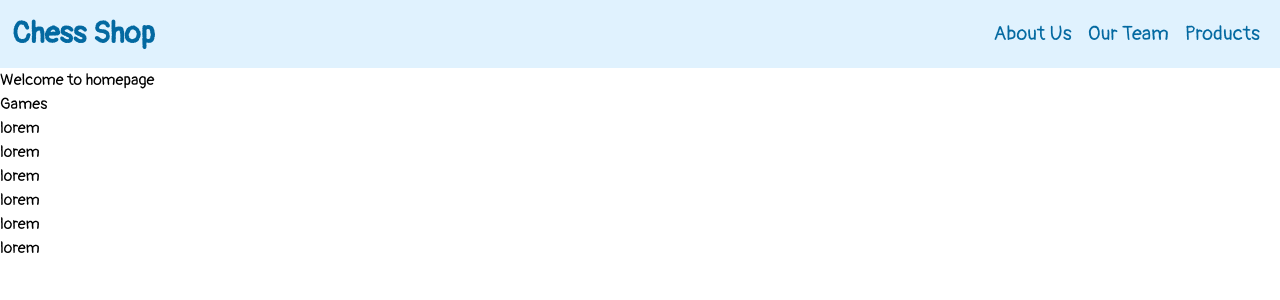
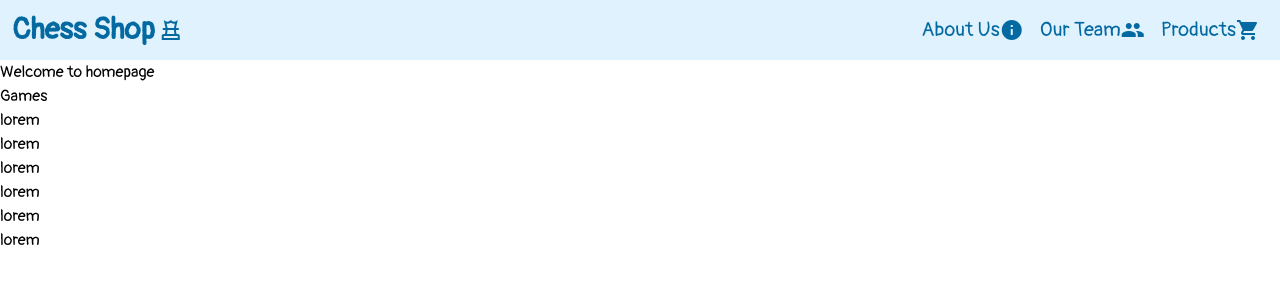
Before and after one commit to NeginSal/NextShop, a Next.js app: page / in a window 1280 px wide. Shown: the top 300 px of the page. Built offline with nearby package versions, Linux system fonts and the light colour scheme.

Commit message:
added:material icons

```diff
--- a/src/app/components/Navbar.jsx
+++ b/src/app/components/Navbar.jsx
@@ -3,13 +3,25 @@ import Link from "next/link";
 const Navbar = () => {
   return (
     <div className=" flex flex-col items-center sm:flex sm:flex-row sm:justify-between bg-sky-100 text-sky-700  text-xl p-3 sticky top-0">
-      <div className="text-3xl font-bold">
+      <div className="flex items-center text-3xl font-bold hover:text-sky-500">
         <Link href='/'>Chess Shop</Link>
+        <span class="material-symbols-outlined pl-1">
+          chess
+        </span>
       </div>
-      <div className="flex flex-col sm:flex sm:flex-row ">
-        <Link href='/about' className="m-2">About Us</Link>
-        <Link href='/about/team' className="m-2">Our Team</Link>
-        <Link href='/shop/products' className="m-2">Products</Link>
+      <div className="flex-col items-center sm:flex sm:flex-row  ">
+        <p class=" flex items-center mx-2 hover:text-sky-500">
+          <Link href='/about'>About Us</Link>
+          <i class="material-icons"> info</i>
+        </p>
+        <p class=" flex items-center mx-2 hover:text-sky-500">
+          <Link href='/about/team'>Our Team</Link>
+          <i class="material-icons">group</i>
+        </p>
+        <p class=" flex items-center mx-2 hover:text-sky-500">
+          <Link href='/shop/products'>Products</Link>
+          <i class="material-icons">shopping_cart</i>
+        </p>
       </div>
     </div>
   );
--- a/src/app/layout.js
+++ b/src/app/layout.js
@@ -16,6 +16,10 @@ export const metadata = {
 export default function RootLayout({ children }) {
   return (
     <html lang="en">
+      <head>
+        <link href="https://fonts.googleapis.com/icon?family=Material+Icons" rel="stylesheet" />
+        <link rel="stylesheet" href="https://fonts.googleapis.com/css2?family=Material+Symbols+Outlined:opsz,wght,FILL,GRAD@20..48,100..700,0..1,-50..200" />
+      </head>
       <body className={pangolin.className}>
         <Navbar />
         {children}
```
